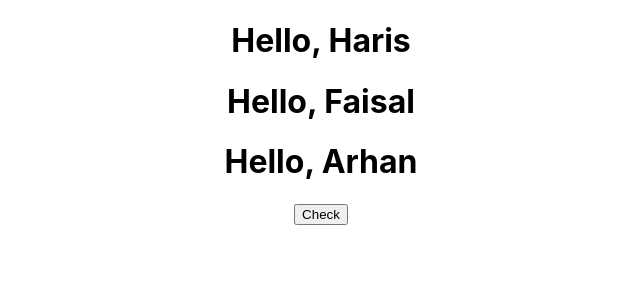
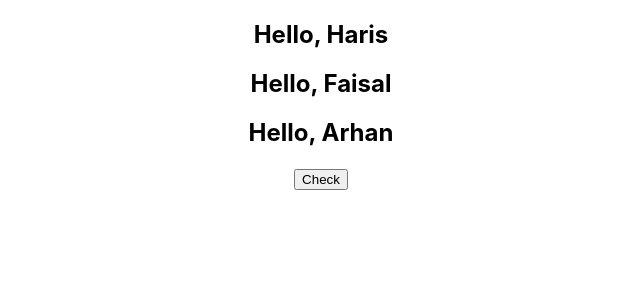
Before and after one commit to MohammedHaris96/React-Practice, a React (Create React App) app: page / in a window 1280 px wide. Shown: the top 300 px of the page, without its empty margins (319-959 px from the left). Built offline with nearby package versions, Linux system fonts and the light colour scheme.

Commit message:
edited the hello component

```diff
--- a/src/components/Hello.js
+++ b/src/components/Hello.js
@@ -3,7 +3,7 @@ import React from "react";
 const Hello = (props) => {
   return (
     <div>
-      <h1>Hello, {props.name}</h1>
+      <h2>Hello, {props.name}</h2>
     </div>
   );
 };
```
